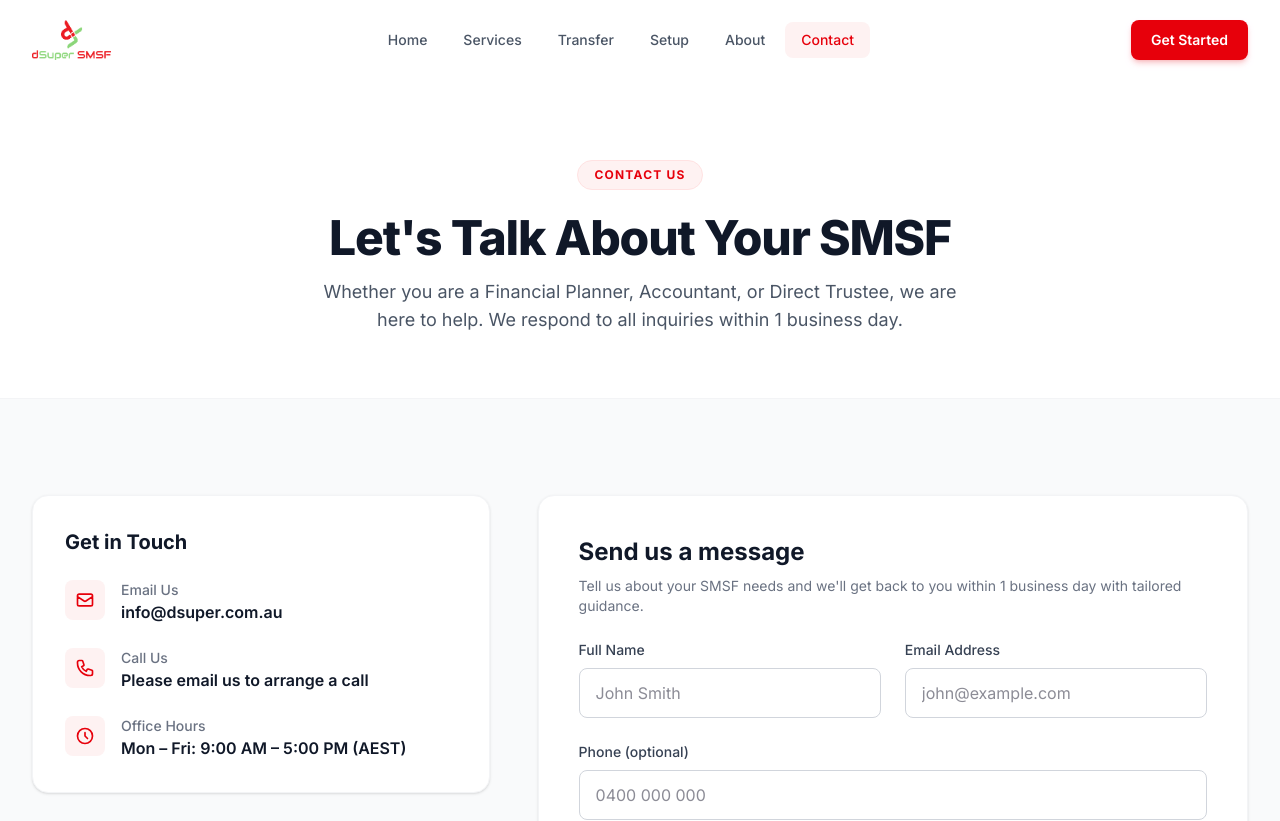
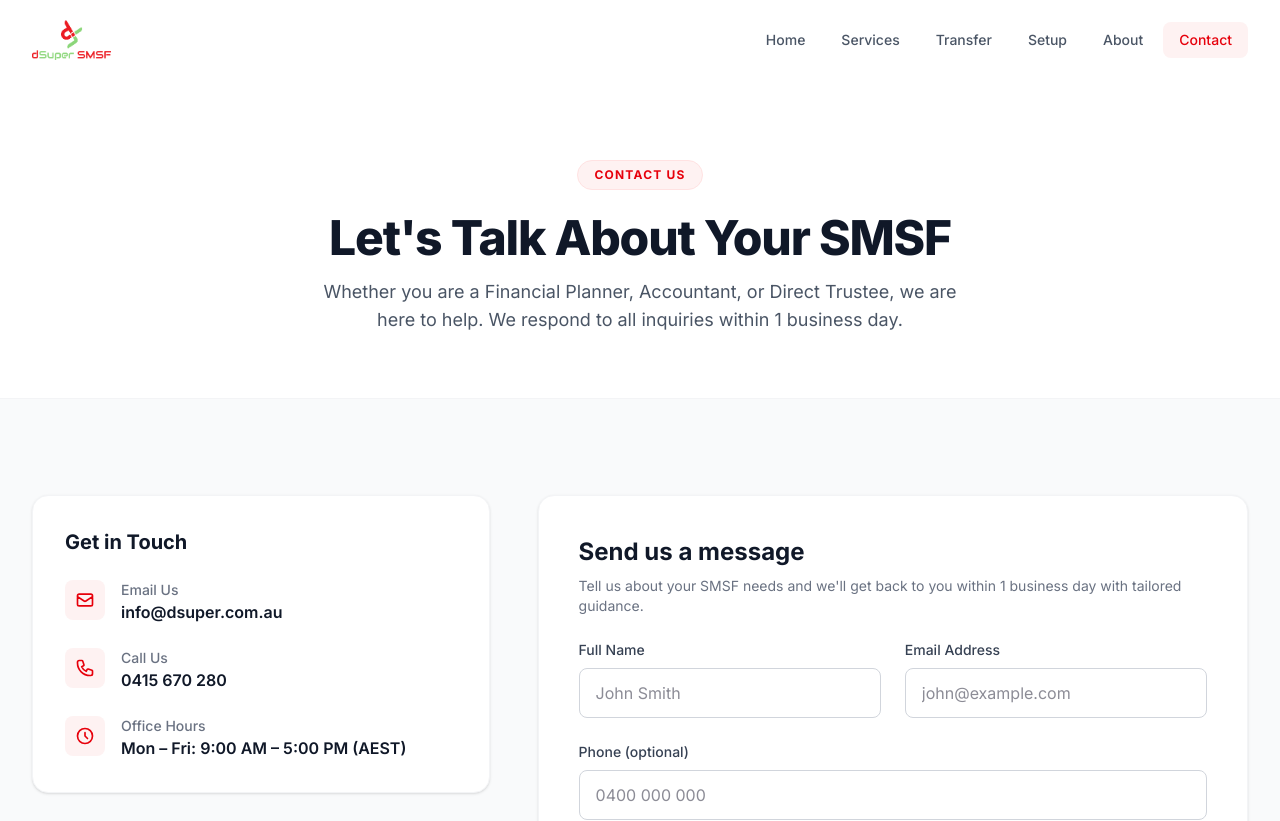
Before and after one commit to kevinmalana/dsuper-preview, a Next.js app: page /contact in a window 1280 px wide. Shown: the top 821 px of the page. Built offline with nearby package versions, Linux system fonts and the light colour scheme.

Commit message:
fix: add phone 0415 670 280 to contact, remove Get Started from navbar

```diff
--- a/app/contact/page.tsx
+++ b/app/contact/page.tsx
@@ -79,9 +79,12 @@ export default function ContactPage() {
                     </div>
                     <div>
                       <p className="text-sm font-medium text-gray-500">Call Us</p>
-                      <p className="text-base font-semibold text-gray-900">
-                        Please email us to arrange a call
-                      </p>
+                      <a
+                        href="tel:+61415670280"
+                        className="text-base font-semibold text-gray-900 hover:text-red-600 transition"
+                      >
+                        0415 670 280
+                      </a>
                     </div>
                   </div>
                   <div className="flex items-start gap-4">
--- a/components/Navbar.tsx
+++ b/components/Navbar.tsx
@@ -69,15 +69,7 @@ export default function Navbar() {
             })}
           </div>
 
-          {/* Desktop CTA */}
-          <div className="hidden md:flex items-center gap-4">
-            <Link
-              href="/contact"
-              className="inline-flex items-center px-5 py-2.5 rounded-lg text-sm font-semibold text-white bg-red-600 hover:bg-red-700 transition-colors shadow-md shadow-red-600/20 hover:shadow-red-600/40"
-            >
-              Get Started
-            </Link>
-          </div>
+          {/* Desktop — no CTA button per client request */}
 
           {/* Mobile Menu Button */}
           <button
@@ -118,15 +110,7 @@ export default function Navbar() {
                 {link.name}
               </Link>
             ))}
-            <div className="pt-4 flex flex-col gap-3">
-              <Link
-                href="/contact"
-                onClick={() => setIsOpen(false)}
-                className="w-full text-center px-5 py-3 rounded-lg text-base font-semibold text-white bg-red-600 hover:bg-red-700 transition-colors"
-              >
-                Get Started
-              </Link>
-            </div>
+
           </div>
         </div>
       </nav>
```
